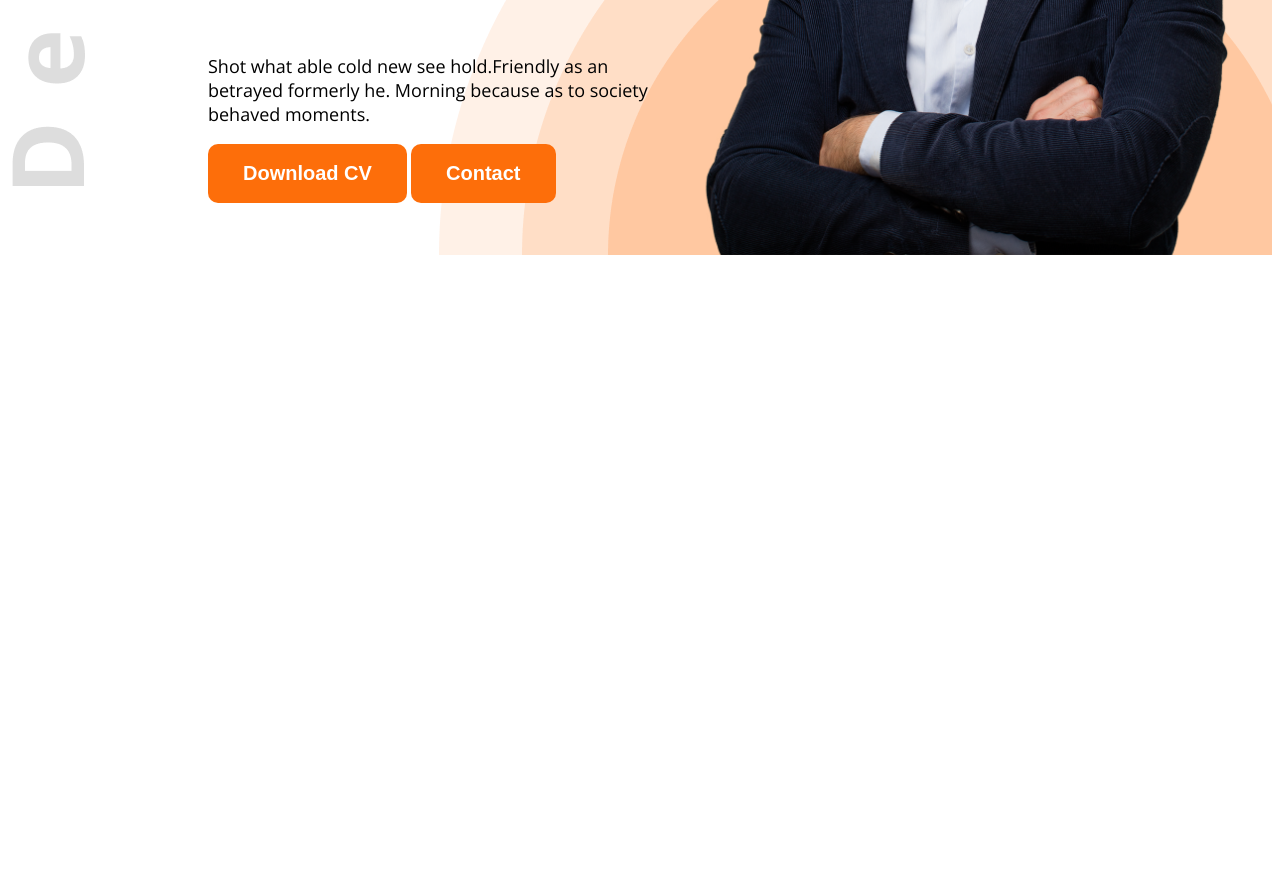
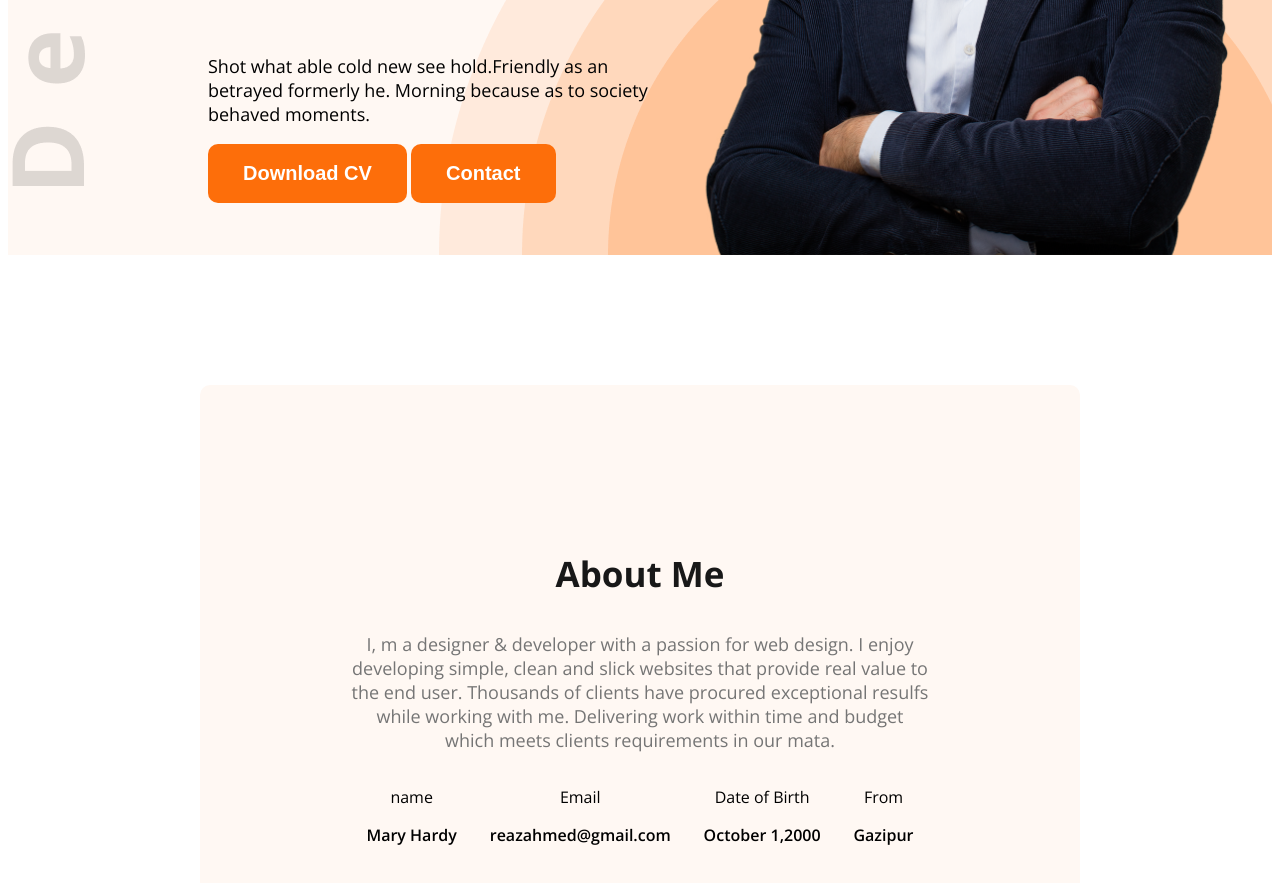
Before and after one commit to reazCoder/first-web, a plain HTML site: page index.html in a window 1280 px wide. Shown: the part 585-1468 px from the top of the page. Before the commit the page ends 848 px from the top, so only its background shows below. Drawn offline with nearby package versions, Linux system fonts and the light colour scheme.

Commit message:
added index.html

```diff
--- a/index.html
+++ b/index.html
@@ -10,7 +10,7 @@
     <link rel="stylesheet" href="styles/portfolio.css">
 </head>
 <body class="open-sans-normal">
-    <header class="header">
+    <header class="header secondary-bg">
         <nav>
             <h3 class="nav-title">Ma<span class="text-primary">r</span>y</h3>
             <ul>
@@ -33,7 +33,31 @@
     </header>
 
     <main>
+        <section class="about secondary-bg" >
+            <h3 class="section-title">About Me</h3>
+            <p class="section-description">I, m a designer & developer with a passion for web design. I enjoy developing simple, clean and slick websites that provide real value to the end user. Thousands of clients have procured exceptional resulfs while working with me. Delivering work within time and budget which meets clients requirements in our mata.
 
+            </p>
+
+            <div class="about-items">
+                <div class="about-item">
+                    <p class="item-title">name</p>
+                    <p class="item-description">Mary Hardy</p>
+                </div>
+                <div class="about-item">
+                    <p class="item-title">Email</p>
+                    <p class="item-description">reazahmed@gmail.com</p>
+                </div>
+                <div class="about-item">
+                    <p class="item-title">Date of Birth</p>
+                    <p class="item-description">October 1,2000</p>
+                </div>
+                <div class="about-item">
+                    <p class="item-title">From</p>
+                    <p class="item-description">Gazipur</p>
+                </div>
+            </div>
+        </section>
     </main>
     <footer>
 
--- a/styles/portfolio.css
+++ b/styles/portfolio.css
@@ -11,6 +11,9 @@
 
 
 /* shared style */
+.secondary-bg{
+    background-color: #fff8f3;
+}
 
 .text-primary{
     color: #fd6e0a;
@@ -29,6 +32,17 @@
     color: white;
     padding: 18px 35px;
     border-radius: 10px;
+}
+
+.section-title{
+    font-size: 35px;
+    font-weight: bold;
+    color: #181818;
+}
+
+.section-description{
+    font-size: 18px;
+    color: #757575;
 }
 
 /* header */
@@ -92,3 +106,26 @@ nav li a{
 .banner-profile-pic{
     width: 580px;
 }
+
+/* main style */
+main{
+    max-width: 1140px;
+    margin: 0 auto;
+}
+
+/* about */
+.about{
+    border-radius: 10px;
+    padding: 130px 150px;
+    text-align: center;
+    margin: 130px;
+}
+
+.about-items{
+    display: flex;
+    justify-content: space-around;
+}
+
+.item-description{
+    font-weight: 600;
+}
```
